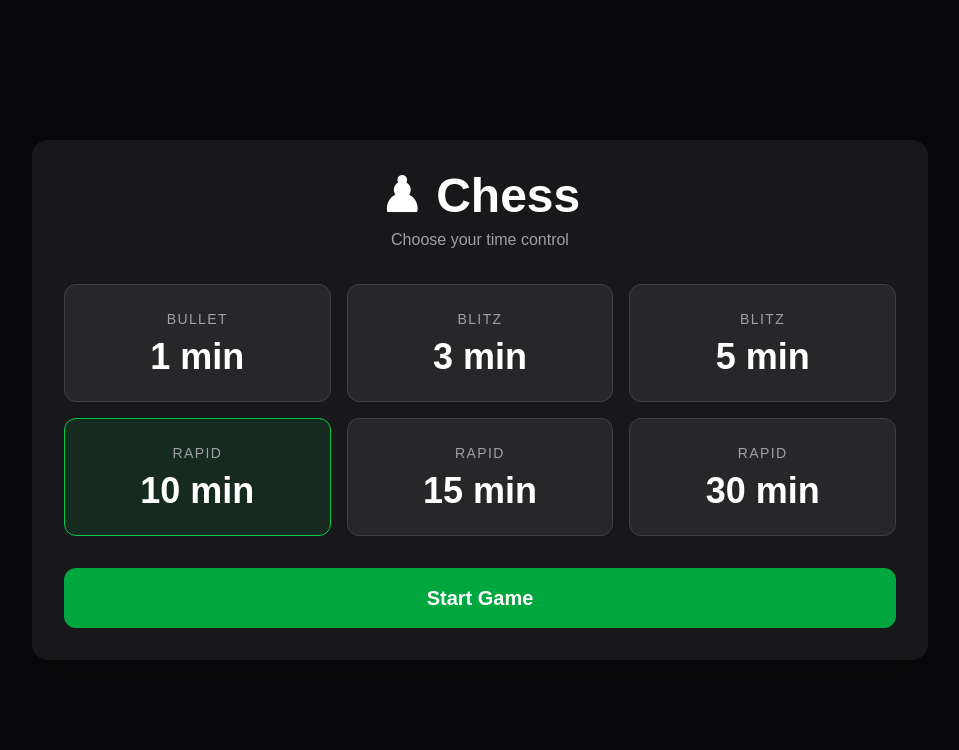
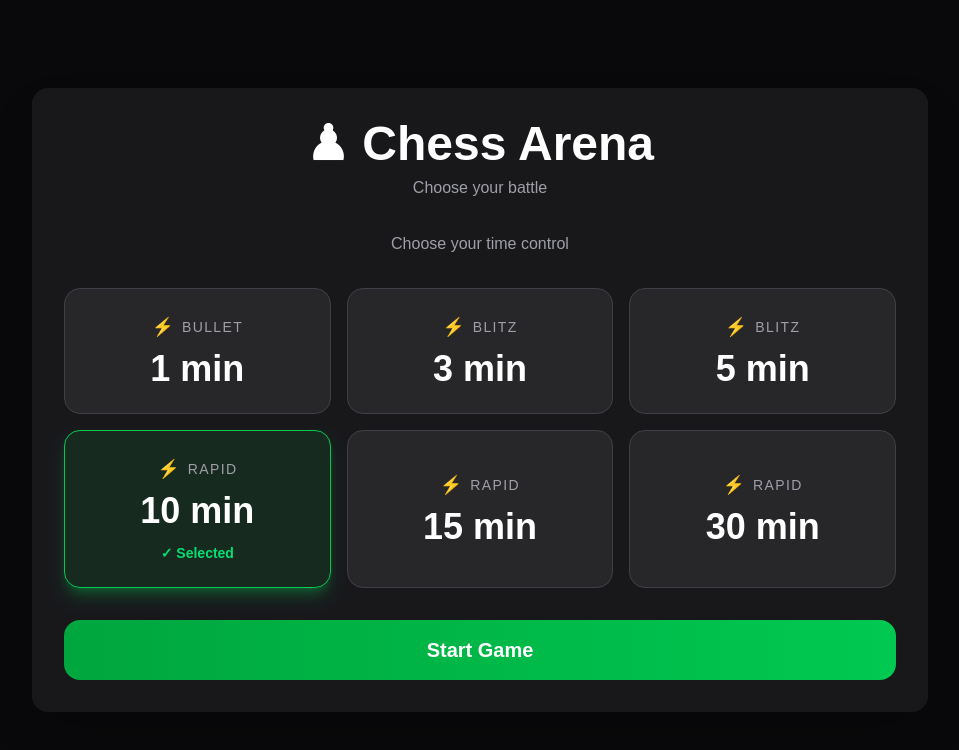
Before and after one commit to Arvin-purohit/chess-play, a Next.js app: page / in a window 1280 px wide. Shown: the top 750 px of the page, without its empty margins (160-1119 px from the left). Built offline with nearby package versions, Linux system fonts and the light colour scheme.

Commit message:
Made a clean page for time selection

```diff
--- a/app/page.tsx
+++ b/app/page.tsx
@@ -18,8 +18,9 @@ const [selectedTime, setSelectedTime] = useState(10);
 const [gameStarted, setGameStarted] = useState(false);
 
 const INITIAL_TIME = selectedTime * 60;
-const [whiteTime, setWhiteTime] = useState(INITIAL_TIME);
-const [blackTime, setBlackTime] = useState(INITIAL_TIME);
+const [whiteTime, setWhiteTime] = useState(10 * 60);
+const [blackTime, setBlackTime] = useState(10 * 60);
+
 
 const [activePlayer, setActivePlayer] = useState<"w" | "b">("w");
 
@@ -90,17 +91,26 @@ const [pendingPromotion, setPendingPromotion] = useState<{
   to: string;
 } | null>(null);
 function resetGame() {
-  setGame(new Chess());
+  const newGame = new Chess();
+
+  setGame(newGame);
+
   setSelectedSquare(null);
   setMoveSquares({});
   setLastMove(null);
   setPendingPromotion(null);
 
-  setWhiteTime(INITIAL_TIME);
-setBlackTime(INITIAL_TIME);
-setActivePlayer("w");
-setIsClockRunning(true);
-setWinnerByTime(null);
+  const initialSeconds = selectedTime * 60;
+
+  setWhiteTime(initialSeconds);
+  setBlackTime(initialSeconds);
+
+  setActivePlayer("w");
+  setWinnerByTime(null);
+  setIsClockRunning(true);
+
+  // Return to the time selection screen
+  setGameStarted(false);
 }
 
 function startGame() {
@@ -296,8 +306,11 @@ if (!gameStarted) {
       <div className="w-full max-w-4xl rounded-2xl bg-zinc-900 p-8 shadow-2xl">
 
         <h1 className="mb-2 text-center text-5xl font-bold text-white">
-          ♟ Chess
+          ♟ Chess Arena
         </h1>
+        <p className="mb-8 text-center text-zinc-400">
+    Choose your battle
+</p>
 
         <p className="mb-8 text-center text-zinc-400">
           Choose your time control
@@ -316,19 +329,29 @@ if (!gameStarted) {
             <button
               key={item.time}
               onClick={() => setSelectedTime(item.time)}
-              className={`rounded-xl border p-6 transition-all duration-200 ${
-                selectedTime === item.time
-                  ? "border-green-500 bg-green-500/10"
-                  : "border-zinc-700 bg-zinc-800 hover:bg-zinc-700"
-              }`}
+             className={`group rounded-2xl border p-6 transition-all duration-300 hover:-translate-y-1 hover:scale-105 ${
+  selectedTime === item.time
+    ? "border-green-500 bg-green-500/10 shadow-lg shadow-green-500/30"
+    : "border-zinc-700 bg-zinc-800 hover:border-zinc-500 hover:bg-zinc-700"
+}`}
             >
-              <p className="text-sm uppercase tracking-widest text-zinc-400">
-                {item.title}
-              </p>
+             <div className="flex items-center justify-center gap-2 text-zinc-400">
+    <span className="text-lg">⚡</span>
+
+    <span className="text-sm uppercase tracking-widest">
+        {item.title}
+    </span>
+</div>
 
               <p className="mt-2 text-4xl font-bold text-white">
                 {item.time} min
+
               </p>
+              {selectedTime === item.time && (
+    <p className="mt-3 text-sm font-semibold text-green-400">
+        ✓ Selected
+    </p>
+)}
             </button>
           ))}
 
@@ -336,8 +359,24 @@ if (!gameStarted) {
 
         <button
           onClick={startGame}
-          className="mt-8 w-full rounded-xl bg-green-600 py-4 text-xl font-bold text-white transition hover:bg-green-500"
-        >
+className="
+mt-8
+w-full
+rounded-2xl
+bg-gradient-to-r
+from-green-600
+to-green-500
+py-4
+text-xl
+font-bold
+text-white
+transition-all
+duration-300
+hover:scale-[1.02]
+hover:shadow-xl
+hover:shadow-green-500/40
+active:scale-95
+"        >
           Start Game
         </button>
 
```
